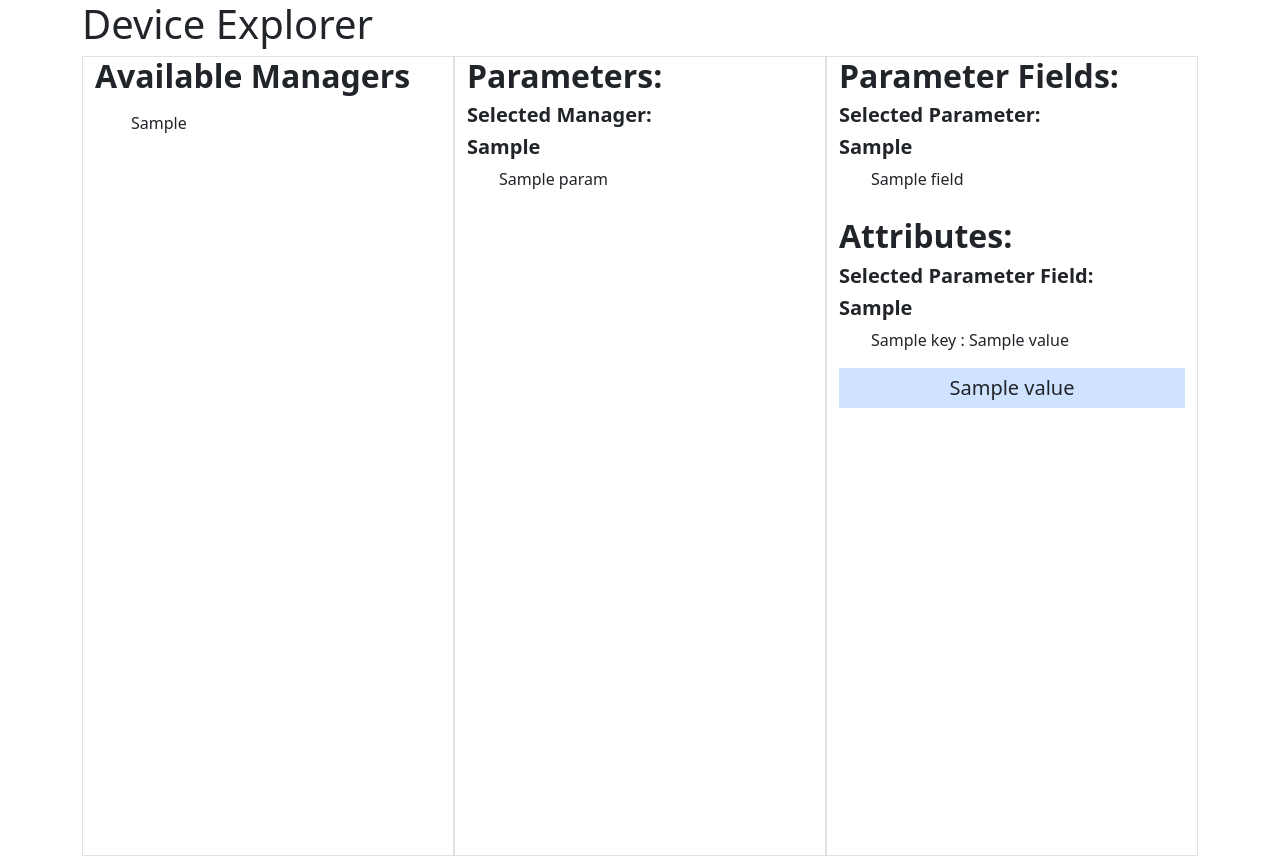
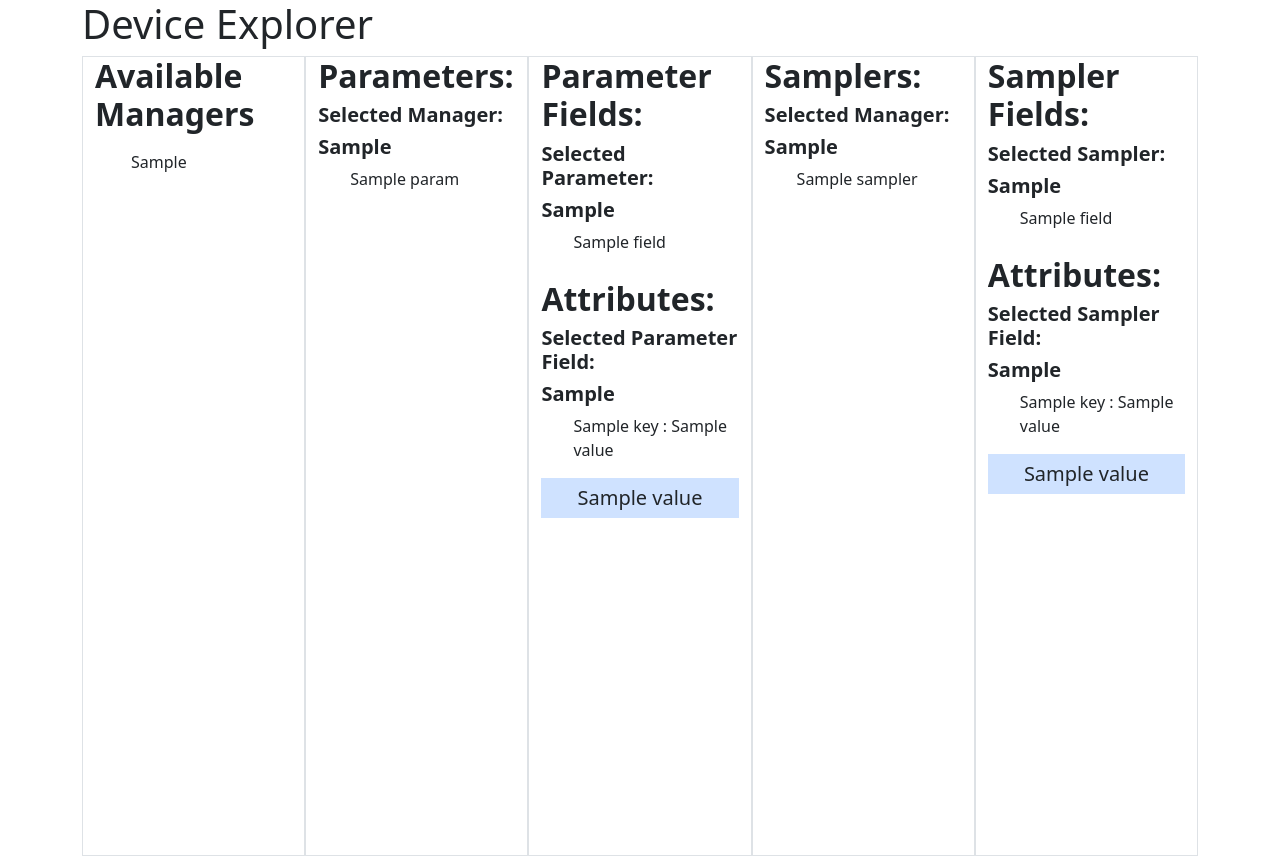
Before and after one commit to sofiarobertson/cleo_web, a Django app: template devex/templates/devex/devex.html in a window 1280 px wide. Run offline with Django 5.2, Linux system fonts and the light colour scheme; the template is opened without the code that fills it: most values are stand-ins (such as "Sample title", 1, 10 or a date in 2020).

Commit message:
Samplers (need bug fixes)

```diff
--- a/devex/templates/devex/base.html
+++ b/devex/templates/devex/base.html
@@ -65,12 +65,12 @@
         max-height: 100%;
       }
       .first-row {
-        max-height: calc(55vh);
+        max-height: calc(50vh);
         overflow-y: auto;
         margin-bottom: 10px;
       }
       .second-row {
-        height: calc(45vh);
+        height: calc(50vh);
         overflow-y: auto;
       }
 
@@ -85,7 +85,10 @@
                 integrity="sha384-YvpcrYf0tY3lHB60NNkmXc5s9fDVZLESaAA55NDzOxhy9GkcIdslK1eN7N6jIeHz"
                 crossorigin="anonymous"></script>
     </head>
+
+    <div class="container-fluid vh-100">
     <body>
         {% block content %}{% endblock %}
     </body>
+  </div>
 </html>
--- a/devex/templates/devex/devex.html
+++ b/devex/templates/devex/devex.html
@@ -76,6 +76,51 @@
                             {% endfor %}
                         </div>
                     </div>
+
+
+                    <!-- Samplers -->
+                    <div class = "col border column">
+                        <div class ="overflow-scroll" style="max-height: 100%;">
+                            <h2 class="fw-bold">Samplers:</h2>
+                            <h5 class="fw-bold">Selected Manager:</h5>
+                            <h5 class="fw-bold">{{ selected_manager }}</h5>
+                            {% for sampler, sampler_info in selected_manager_samplers.items %}
+                                <ul {% if sampler == selected_sampler %}class="bg-success-subtle"{% endif %}>
+                                    <a href="?manager={{ selected_manager }}&sampler={{ sampler }}"
+                                    class="text-decoration-none text-dark">{{ sampler }}</a>
+                                </ul>
+                            {% endfor %}
+                        </div>
+                    </div>
+                    <!-- Sampler Fields and Attributes-->
+                    <div class="col border">
+                        <div class="first-row">
+                            <h2 class="fw-bold">Sampler Fields:</h2>
+                            <h5 class="fw-bold">Selected Sampler:</h5>
+                            <h5 class="fw-bold">{{ selected_sampler }}</h5>
+                            {% for field, __ in selected_sampler_info.items %}
+                                <ul {% if field == selected_sampler_field %}class="bg-success-subtle"{% endif %}>
+                                    <a href="?manager={{ selected_manager }}&sampler={{ selected_sampler }}&field={{ field }}"
+                                       class="text-decoration-none text-dark">{{ field }}</a>
+                                </ul>
+                            {% endfor %}
+                        </div>
+                        <!-- Attributes -->
+                        <div class="second-row">
+                            <h2 class="fw-bold">Attributes:</h2>
+                            <h5 class="fw-bold">Selected Sampler Field:</h5>
+                            <h5 class="fw-bold">{{ selected_sampler_field }}</h5>
+                            {% for key, value in selected_sampler_field_info.items %}
+                            <ul>
+                                {{ key }} : {{ value }}
+                            </ul>
+                            {% endfor %}
+                            <!-- Value -->
+                            {% for key, value in selected_sampler_value.items %}
+                            <h5 class="p-2 mb-2 bg-primary-subtle text-dark text-center">{{ value }}</h5>
+                        {% endfor %}
+                        </div>
+                    </div>
                 </div>
             </div>
         </div>
```
Also changed, not shown: devex/views.py (+46 -5 lines).
